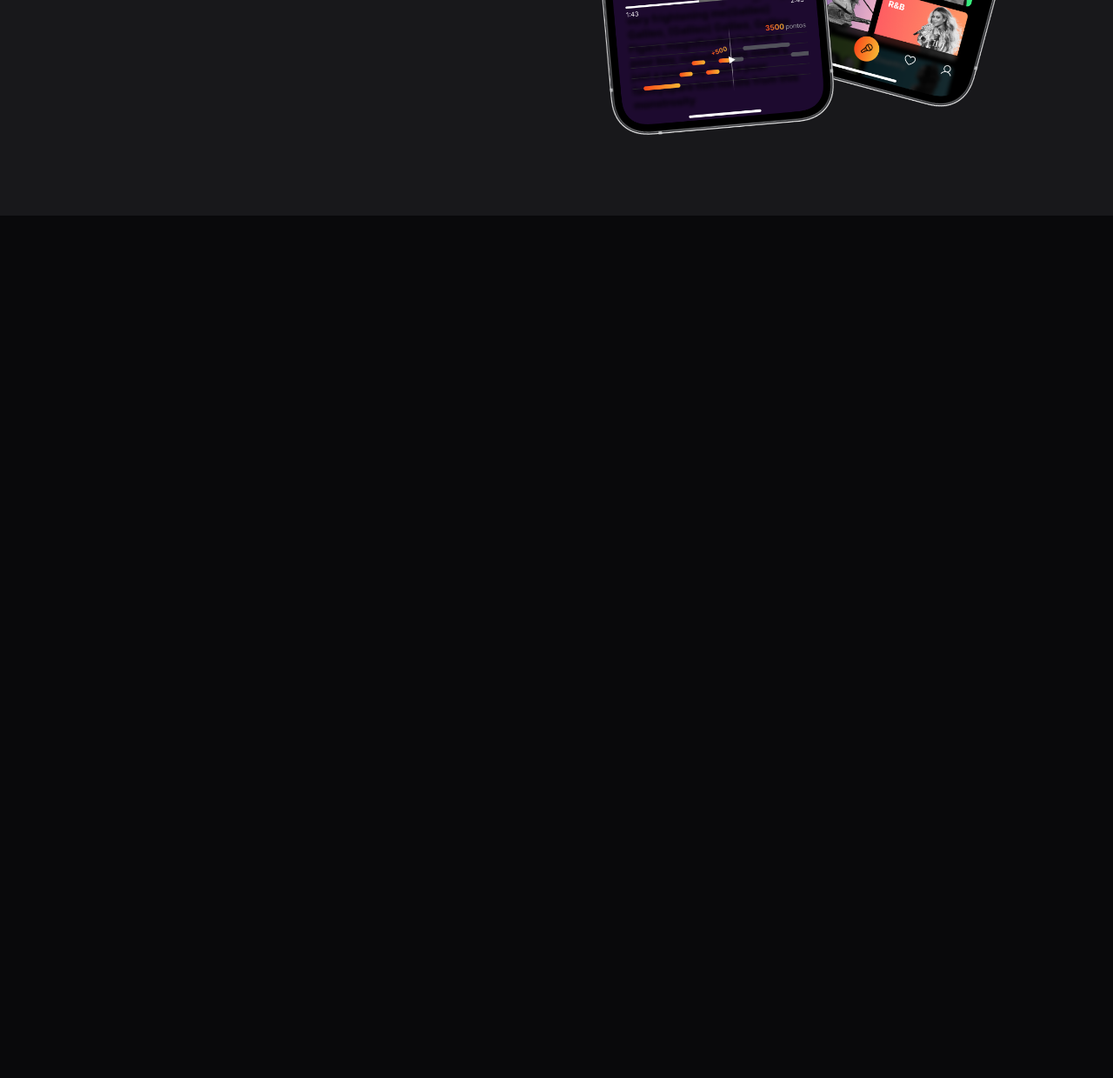
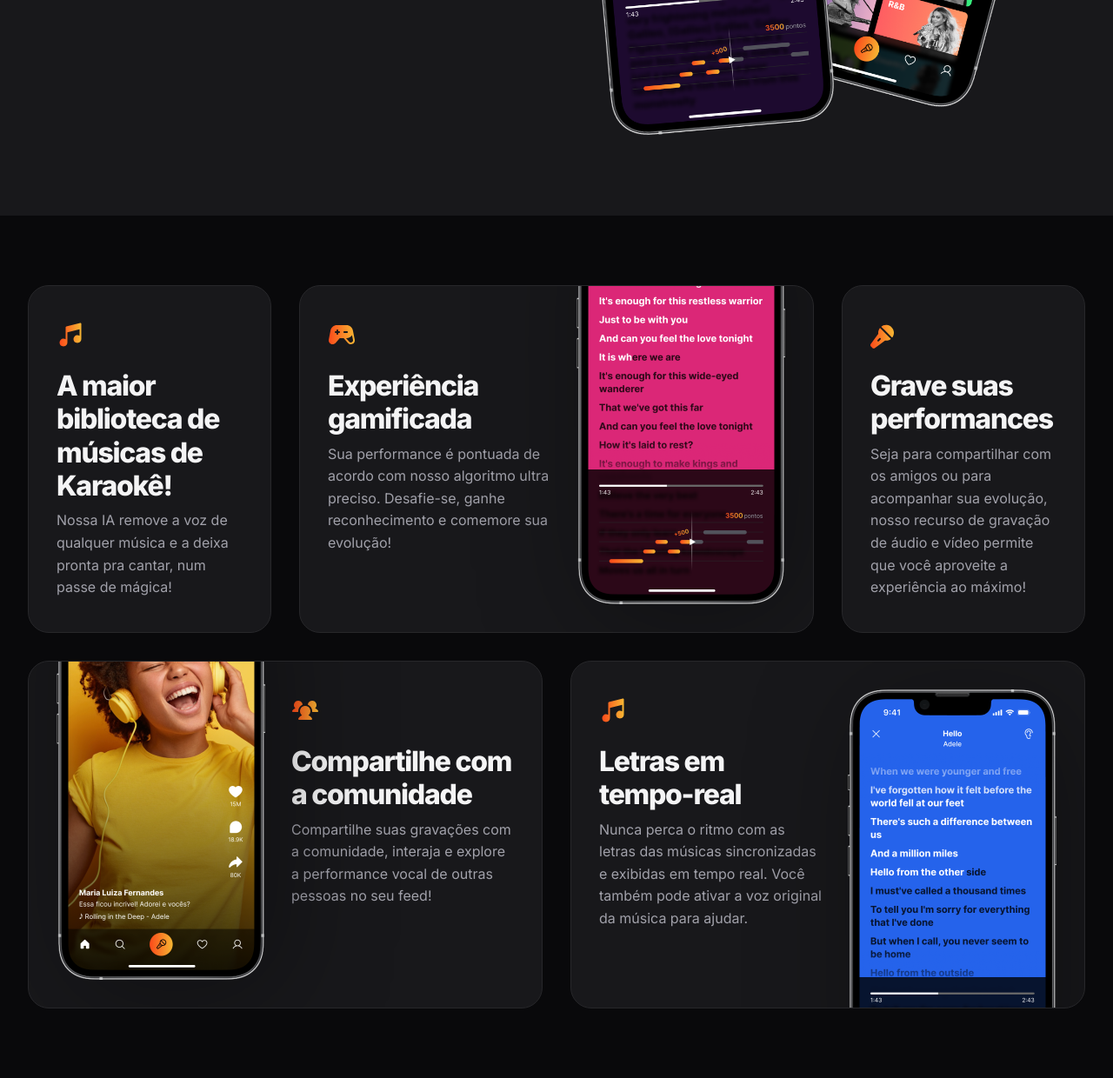
Before and after one commit to saramargarido/zingen, a plain HTML site: page index.html in a window 1280 px wide. Shown: the part 1411-2651 px from the top of the page at 87% size. Before the commit the page ends 1659 px from the top, so only its background shows below. Drawn offline with Linux system fonts and the light colour scheme.

Commit message:
feature section

```diff
--- a/index.html
+++ b/index.html
@@ -72,6 +72,54 @@
       </div>
     </div>
   </section>
+  <section id="features">
+    <div class="cards container py-xl grid gap-1.5">
+      <div class="card py-lg px-lg">
+        <img src="assets/icons/MusicNotes.svg" alt="ícone de varinha mágica">
+        <h3>A maior biblioteca de músicas de Karaokê!</h3>
+        <p>Nossa IA remove a voz de qualquer música e a deixa pronta pra cantar, num passe de mágica!</p>
+      </div>
+      <div class="card py-lg px-lg">
+        <div>
+          <img src="assets/icons/GameController.svg" alt="ícone de varinha mágica">
+          <h3>Experiência gamificada</h3>
+          <p>Sua performance é pontuada de acordo com nosso algoritmo ultra preciso. Desafie-se, ganhe reconhecimento e
+            comemore sua
+            evolução!</p>
+        </div>
+        <img src="assets/Tela 2.png" alt="imagem de um celular" class="desktop-only">
+      </div>
+      <div class="card py-lg px-lg">
+        <img src="assets/icons/MicrophoneStage.svg" alt="ícone de varinha mágica">
+        <h3>Grave suas performances</h3>
+        <p>Seja para compartilhar com os amigos ou para acompanhar sua evolução, nosso recurso de gravação de áudio e
+          vídeo permite
+          que você aproveite a experiência ao máximo!</p>
+      </div>
+      <div class="card py-lg px-lg">
+        <div>
+          <img src="assets/icons/UsersThree.svg" alt="ícone de varinha mágica">
+          <h3>Compartilhe com a comunidade</h3>
+          <p>Compartilhe suas gravações com a comunidade, interaja e explore a performance vocal de outras pessoas no
+            seu
+            feed!</p>
+        </div>
+        <img src="assets/Tela 1.png" alt="imagem de um celular" class="desktop-only">
+      </div>
+      <div class="card py-lg px-lg">
+        <div>
+          <img src="assets/icons/MusicNotes.svg" alt="ícone de varinha mágica">
+          <h3>Letras em tempo-real</h3>
+          <p>Nunca perca o ritmo com as letras das músicas sincronizadas e exibidas em tempo real. Você também pode
+            ativar
+            a voz
+            original da música para ajudar.</p>
+        </div>
+        <img src="assets/Tela 3.png" alt="imagem de um celular" class="desktop-only">
+
+      </div>
+    </div>
+  </section>
 </body>
 
 </html>
--- /dev/null
+++ b/styles/cards.css
@@ -0,0 +1,9 @@
+.card {
+  background: var(--surface-color);
+  border: 1px solid var(--stroke-color);
+  border-radius: 1.5rem;
+
+  & h3 {
+    margin-top: 1rem;
+  }
+}
--- /dev/null
+++ b/styles/features.css
@@ -0,0 +1,69 @@
+#features {
+  & .cards {
+    grid-template-columns: 17.5rem 1fr 1fr 17.5rem;
+    grid-template-rows: 25rem 25rem;
+    gap: 2rem;
+  }
+
+  & .card {
+    position: relative;
+    overflow: hidden;
+
+    & img.desktop-only {
+      position: absolute;
+      max-width: 15rem;
+      filter: drop-shadow(1rem 1rem 4rem rgb(0 0 0 / 0.34));
+    }
+  }
+
+  & .card:nth-child(1) {
+    grid-column: 1/2;
+  }
+
+  & .card:nth-child(2) {
+    grid-column: 2/4;
+
+    & > div {
+      max-width: 16rem;
+    }
+
+    & .desktop-only {
+      bottom: 2rem;
+      right: 2rem;
+    }
+  }
+
+  & .card:nth-child(3) {
+    grid-column: 4/5;
+  }
+
+  & .card:nth-child(4) {
+    grid-column: 1/3;
+    grid-row: 2/3;
+
+    & > div {
+      max-width: 16rem;
+      margin-left: auto;
+    }
+
+    & .desktop-only {
+      bottom: 2rem;
+      left: 2rem;
+    }
+  }
+
+  & .card:nth-child(5) {
+    grid-column: 3/5;
+    grid-row: 2/3;
+
+    & > div {
+      max-width: 16rem;
+    }
+
+    & .desktop-only {
+      top: 2rem;
+      right: 2rem;
+    }
+  }
+
+}
--- a/styles/index.css
+++ b/styles/index.css
@@ -6,3 +6,5 @@
 @import url(hero.css);
 @import url(sections.css);
 @import url(about.css);
+@import url(cards.css);
+@import url(features.css) (width >= 80rem);
```
